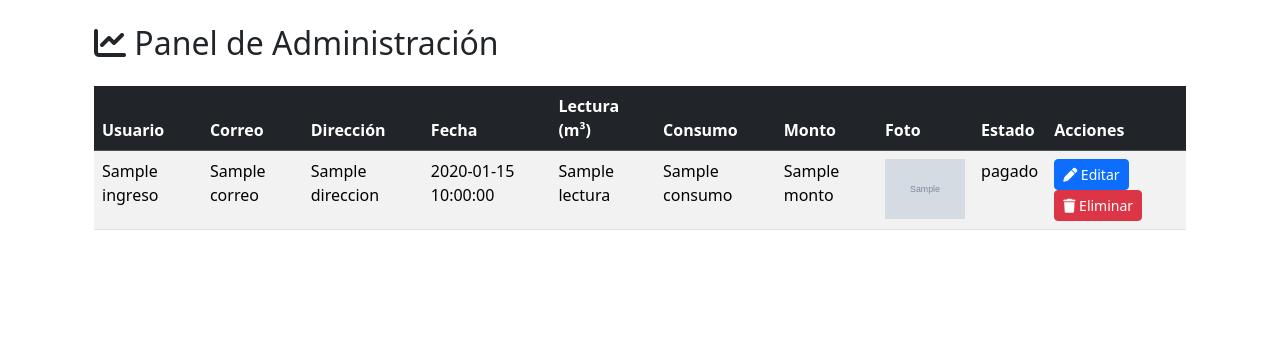
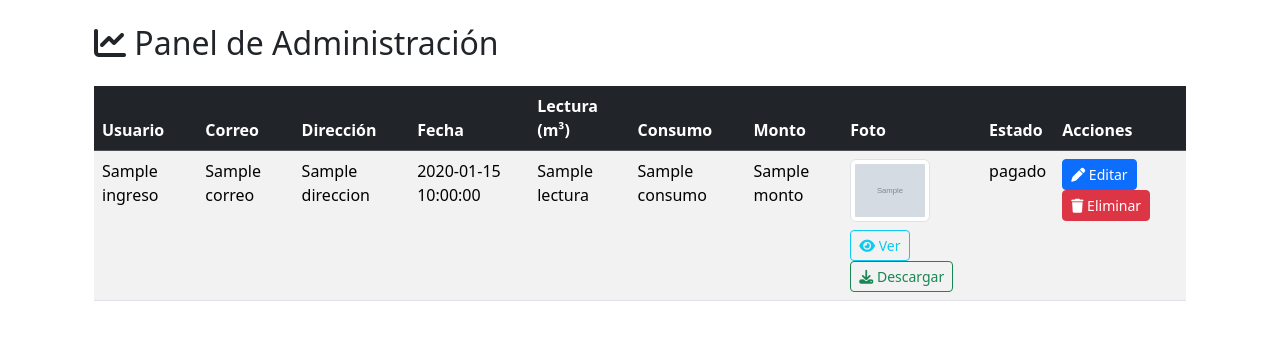
Before and after one commit to nmaureira7-boop/agua_app, a Flask app: template templates/vistas/admin_dashboard.html in a window 1280 px wide. Shown: the part 56-396 px from the top of the page. Run offline with Flask 3, Linux system fonts and the light colour scheme; the template is opened without the code that fills it: most values are stand-ins (such as "Sample title", 1, 10 or a date in 2020); grey boxes marked "Sample" are stand-in pictures.

Commit message:
Update admin_dashboard.html

```diff
--- a/templates/vistas/admin_dashboard.html
+++ b/templates/vistas/admin_dashboard.html
@@ -31,7 +31,18 @@
         <td>{{ ingreso.monto }}</td>
         <td>
           {% if ingreso.foto %}
-            <img src="{{ ingreso.foto }}" alt="Foto ingreso" width="80">
+            <!-- Miniatura -->
+            <img src="{{ url_for('ver_foto', filename=ingreso.foto) }}" alt="Foto ingreso" width="80" class="img-thumbnail mb-2">
+            <div>
+              <!-- Ver en pestaña nueva -->
+              <a href="{{ url_for('ver_foto', filename=ingreso.foto) }}" target="_blank" class="btn btn-sm btn-outline-info">
+                <i class="fa-solid fa-eye"></i> Ver
+              </a>
+              <!-- Descargar -->
+              <a href="{{ url_for('ver_foto', filename=ingreso.foto) }}" download class="btn btn-sm btn-outline-success">
+                <i class="fa-solid fa-download"></i> Descargar
+              </a>
+            </div>
           {% else %}
             <span class="text-muted">Sin foto</span>
           {% endif %}
```
